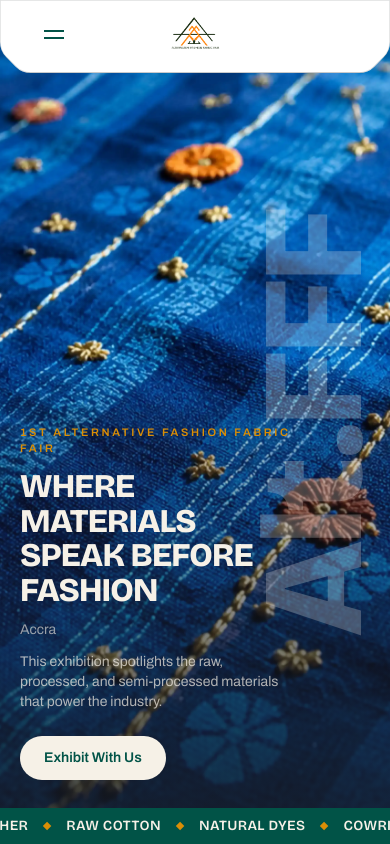
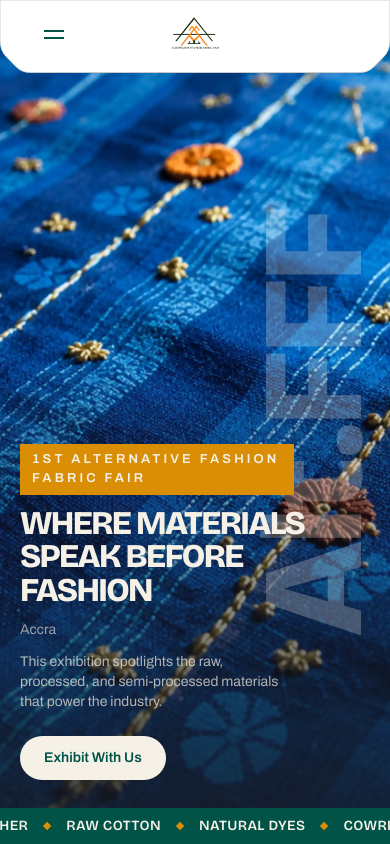
Before and after one commit to cimonstech/altfff, a Next.js app: page / in a window 390 px wide. Shown: the top 844 px of the page. Built offline with nearby package versions, Linux system fonts and the light colour scheme.

Commit message:
5th edit

```diff
--- a/src/components/Hero.tsx
+++ b/src/components/Hero.tsx
@@ -25,7 +25,11 @@ const BLOB_R = 26; // gooey blob radius (slightly larger than thumb radius)
 // material changes rather than trying to interpolate a gradient string.
 const DEFAULT_SCRIM_OPACITY = 0.15;
 
-const HEADLINE = "WHERE MATERIALS SPEAK BEFORE FASHION";
+const HEADLINE_LINES = [
+  "WHERE MATERIALS",
+  "SPEAK BEFORE",
+  "FASHION",
+] as const;
 const EYEBROW = "1st Alternative Fashion Fabric Fair";
 
 // Giant material word: fixed font-size ceiling. Short words render at this
@@ -138,7 +142,9 @@ function useMaterialWordSizes(words: string[]) {
 function HeadlineChars() {
   return (
     <>
-      {HEADLINE.split(" ").map((word, wi) => (
+      {HEADLINE_LINES.map((line, li) => (
+        <span key={li} className="block whitespace-nowrap">
+          {line.split(" ").map((word, wi) => (
             <span key={wi} className="inline-block overflow-hidden pb-[0.06em] align-top">
               <span className="inline-block whitespace-pre">
                 {word.split("").map((ch, ci) => (
@@ -146,8 +152,10 @@ function HeadlineChars() {
                     {ch}
                   </span>
                 ))}
-            {wi < HEADLINE.split(" ").length - 1 ? " " : ""}
+                {wi < line.split(" ").length - 1 ? " " : ""}
               </span>
+            </span>
+          ))}
         </span>
       ))}
     </>
@@ -557,10 +565,10 @@ export default function Hero() {
               (CSS-toggled by breakpoint, not conditionally rendered, to
               avoid a hydration flash) so the DOM would otherwise contain
               two <h1>s at once regardless of which is visually hidden. */}
-          <p className="mb-4 text-[11px] font-semibold uppercase tracking-[0.24em] text-gold">
+          <p className="mb-4 inline-block w-fit bg-gold px-3 py-1.5 text-[13px] font-semibold uppercase tracking-[0.24em] text-paper">
             {EYEBROW}
           </p>
-          <p className="font-display text-[clamp(2.6rem,6vw,4.9rem)] font-semibold uppercase leading-[0.97] tracking-tight text-paper">
+          <p className="font-display text-[clamp(2.6rem,6vw,4.9rem)] font-semibold uppercase leading-[0.97] tracking-tighter text-paper">
             <HeadlineChars />
           </p>
           {/* Side by side from md up so the CTA doesn't stack a whole
--- a/src/components/HeroMobile.tsx
+++ b/src/components/HeroMobile.tsx
@@ -115,11 +115,13 @@ export default function HeroMobile() {
       {/* Bottom-left headline cluster. right-24 keeps it clear of the
           vertical word at every width down to 360px. */}
       <div ref={clusterRef} className="absolute bottom-16 left-5 right-24 z-10">
-        <p className="mb-3 text-[11px] font-semibold uppercase tracking-[0.24em] text-gold">
+        <p className="mb-3 inline-block w-fit bg-gold px-3 py-1.5 text-[13px] font-semibold uppercase tracking-[0.24em] text-paper">
           1st Alternative Fashion Fabric Fair
         </p>
-        <h1 className="font-display text-[clamp(1.9rem,8.5vw,2.75rem)] font-extrabold uppercase leading-[1.05] tracking-tight text-paper">
-          Where Materials Speak Before Fashion
+        <h1 className="font-display text-[clamp(1.9rem,8.5vw,2.75rem)] font-extrabold uppercase leading-[1.02] tracking-tighter text-paper">
+          <span className="block whitespace-nowrap">Where Materials</span>
+          <span className="block whitespace-nowrap">Speak Before</span>
+          <span className="block whitespace-nowrap">Fashion</span>
         </h1>
         <p className="mt-3 text-sm text-paper/60">Accra</p>
         <p className="mt-3 text-sm text-paper/70">
```
Lines whose indentation alone changed are shown as unchanged.
